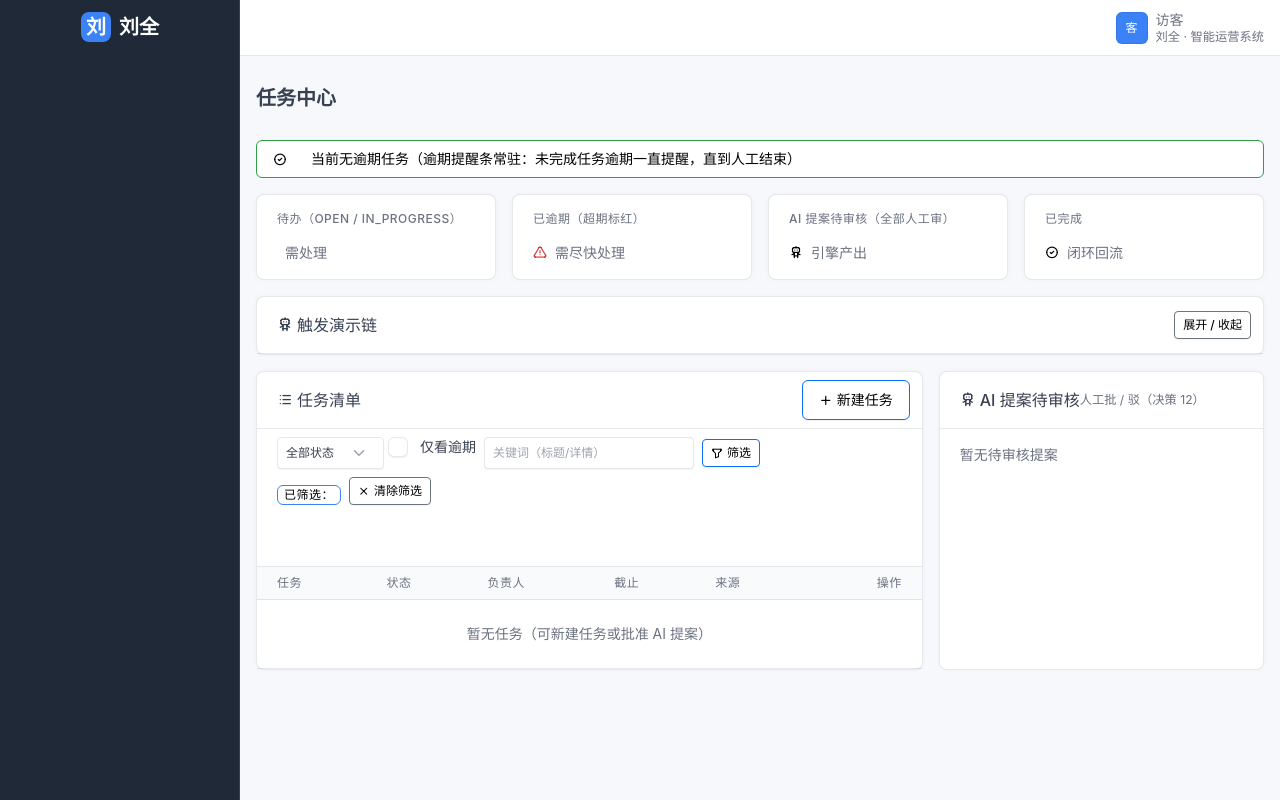
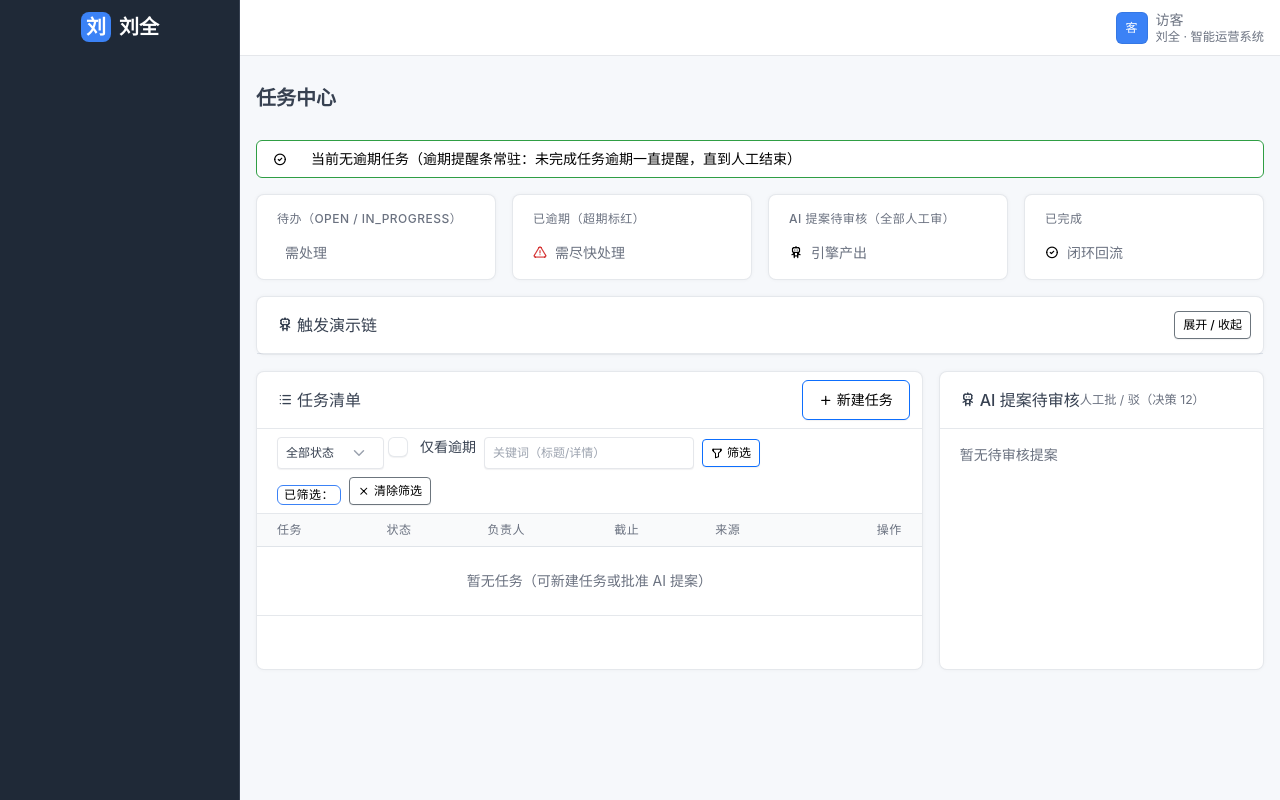
Before and after one commit to winhous/liuquan, a FastAPI app: template web/templates/tasks.html in a window 1280 px wide. Run offline with FastAPI, Linux system fonts and the light colour scheme; the template is opened without the code that fills it, so the values that code supplies are empty; parts of the project's set-up code (start-up, migrations or seed data) failed here and were passed over; some libraries are stand-ins or nearby versions.

Commit message:
fix: 任务中心布局——逾期筛选（结果少）时表格被挤到卡片底部上方空白：根因 Tabler .card-body 自带 flex grow 吞掉剩余空间，筛选器被撑到 365px；改筛选器 flex:0 0 auto + 表格容器 flex:1 1 auto;min-height:0（贴顶渲染、与提案侧等高、内部滚动）。Playwright 验证贴顶 0px 空隙 + 四绿全绿 + 变更日志留痕（R25）

```diff
--- a/web/templates/tasks.html
+++ b/web/templates/tasks.html
@@ -149,8 +149,11 @@
         </div>
       </div>
       <!-- 列表筛选器（决策 17 第 5 条：筛选功能一定有；先做状态+逾期+关键词）
-           复核反馈：加「已筛选」状态提示 + 清除筛选按钮，让筛选生效可见 -->
-      <div class="card-body border-bottom py-2">
+           复核反馈：加「已筛选」状态提示 + 清除筛选按钮，让筛选生效可见
+           flex:0 0 auto：卡片为 flex column，Tabler .card-body 自带 flex:1 1 auto（grow）会吞剩余空间——
+           筛选结果少时（如仅逾期 2 行）表格被挤到卡片底部上方空白（用户复核 2026-08-30）；
+           flex:0 0 auto 同时封掉 grow+shrink，高度固定为内容高 -->
+      <div class="card-body border-bottom py-2" style="flex:0 0 auto;">
         <form method="get" action="/tasks" class="row g-2 align-items-center" id="filter-form">
           <div class="col-auto">
             <select name="status" class="form-select form-select-sm" onchange="this.form.submit()">
@@ -176,8 +179,10 @@
           {% endif %}
         </form>
       </div>
-      <!-- 复核反馈 #1/#4：任务清单固定高度 + 滚动条（基准 ≈ 9 条任务行高度） -->
-      <div class="table-responsive" style="max-height:620px;overflow-y:auto;">
+      <!-- 复核反馈 #1/#4：任务清单固定高度 + 滚动条（基准 ≈ 9 条任务行高度）
+           flex:1 1 auto + min-height:0：吃掉卡片剩余空间（与提案侧等高），
+           结果少时表格贴顶渲染、空白留在表格区内部底部，不再把表格挤到卡片最下方 -->
+      <div class="table-responsive" style="max-height:620px;overflow-y:auto;flex:1 1 auto;min-height:0;">
         <table class="table table-vcenter card-table">
           <thead>
             <tr><th>任务</th><th>状态</th><th>负责人</th><th>截止</th><th>来源</th><th class="text-end">操作</th></tr>
```
Also changed, not shown: docs/变更日志.md (+9 -0 lines).
